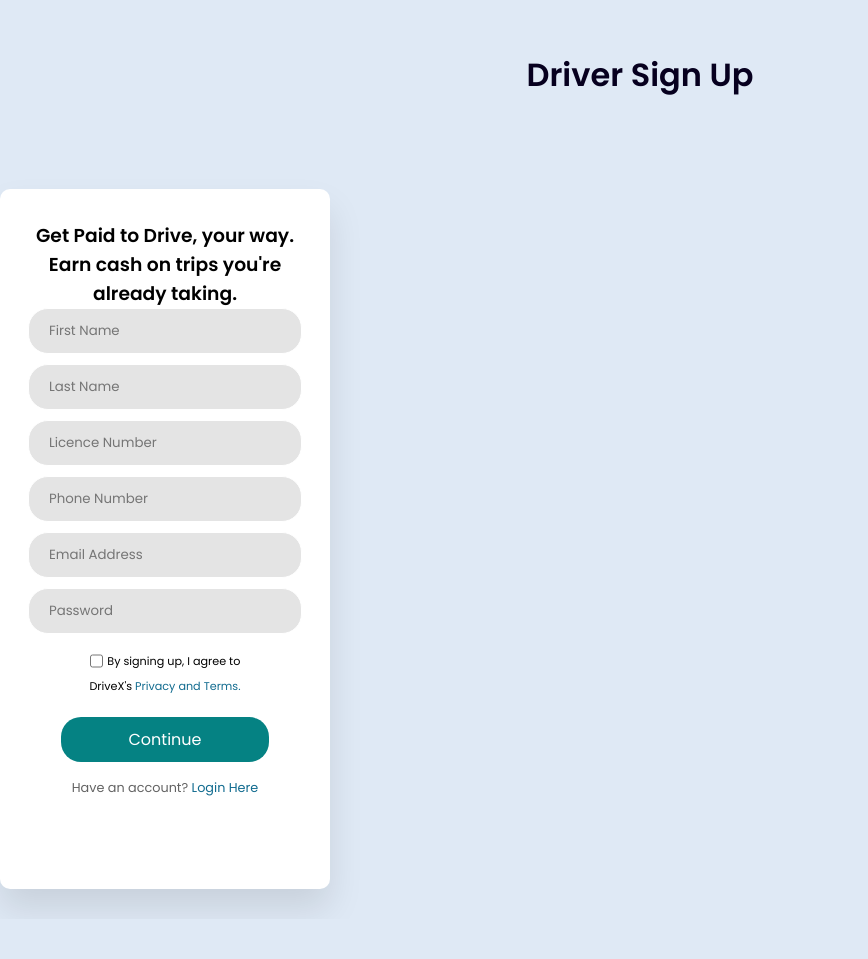
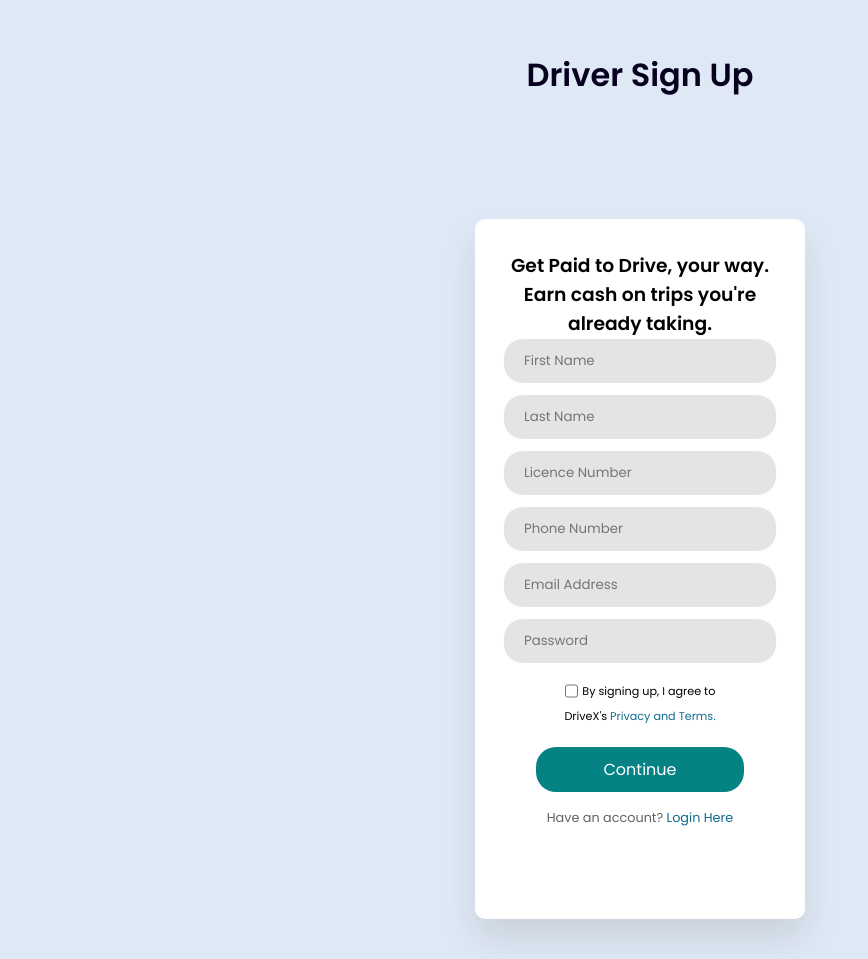
Before and after one commit to VictorOdongo/Project-Logistics, a Django app: page /driver/ in a window 1280 px wide. Shown: the whole page, without its empty margins (0-868 px from the left). Before the commit the page ends 909 px from the top, so only its background shows below. Run offline with Django 4.2, Linux system fonts and the light colour scheme; parts of the project's set-up code (start-up, migrations or seed data) failed here and were passed over.

Commit message:
authentication

```diff
--- a/user/static/user/user.css
+++ b/user/static/user/user.css
@@ -27,8 +27,7 @@ body {
     width: 330px;
     height:700px;
     padding: 2rem 1rem;
-    margin-top: 10px;
-    margin-bottom: 30px;
+    margin: 40px auto;
     background-color: #fff;
     border-radius: 10px;
     text-align: center;
--- a/user/views.py
+++ b/user/views.py
@@ -48,7 +48,6 @@ def personal_view(request):
         return render(request, 'user/personal-signup.html')
 
 
-
 def business_view(request):
     return render(request, 'user/entreprise-signup.html')
 
```
